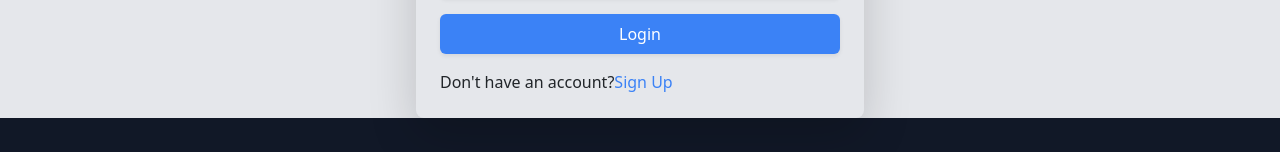
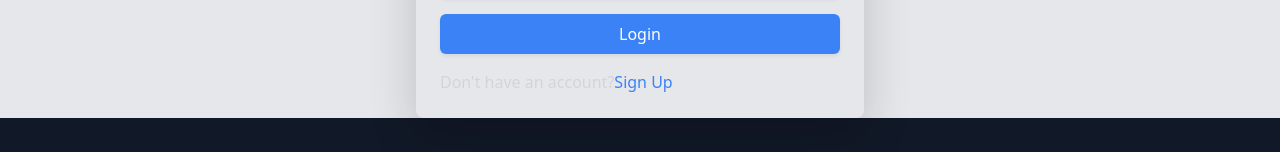
Before and after one commit to Ahmed0Raza/iNotebook-Live, a React (Create React App) app in the folder frontend/: page / in a window 1280 px wide. Shown: the part 378-530 px from the top of the page. Built offline with nearby package versions, Linux system fonts and the light colour scheme.

Commit message:
Navigation

```diff
--- a/frontend/src/components/Login.js
+++ b/frontend/src/components/Login.js
@@ -110,7 +110,7 @@
             Login
           </button>
           <div>
-            <p>
+            <p className="text-gray-300">
               Don't have an account?
               <button
                 onClick={handleSignUpClick}
--- a/frontend/src/components/Notes.js
+++ b/frontend/src/components/Notes.js
@@ -90,14 +90,13 @@
         {notes.length === 0 ? (
           <div className="text-gray-500 dark:text-gray-400 text-center">No notes to display</div>
         ) : (
-    <div className="grid grid-cols-1 gap-6 sm:grid-cols-2 lg:grid-cols-3">
+          <div className="flex flex-wrap justify-center gap-6">
             {notes.map((note) => (
               <Noteitem key={note._id} updateNote={updateNote} note={note} showAlert={props.showAlert} />
             ))}
           </div>
         )}
       </div>
-
     </>
   );
 };
```
Lines whose indentation alone changed are shown as unchanged.
